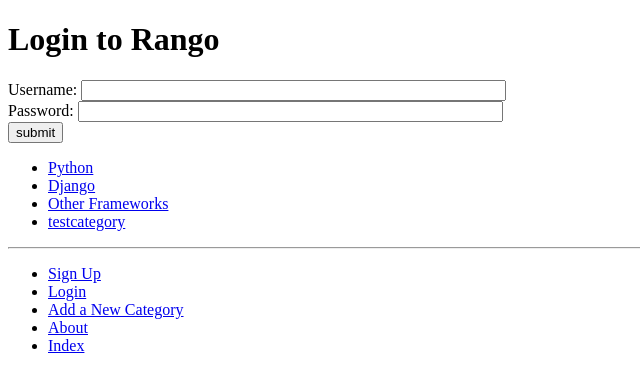
After one commit to theycallmepeter/tango_with_django_project, a Django app: page /rango/login/ in a window 1280 px wide. The commit adds this page. Shown: the top 392 px of the page, without its empty margins (0-640 px from the left). Run offline with Django 3.2, Linux system fonts and the light colour scheme; data comes from the database, SQL or seed files in the repository; both versions use the stored data as it was after the commit.

Commit message:
Chapter 9 complete, user login, logout, restricted pages

```diff
--- a/rango/urls.py
+++ b/rango/urls.py
@@ -12,4 +12,7 @@ urlpatterns = [
     url(r'^category/(?P<category_name_slug>[\w\-]+)/$',
         views.show_category, name='show_category'),
     url(r'^register/$', views.register, name='register'),
+    url(r'^login/$', views.user_login, name='login'),
+    url(r'^restricted/', views.restricted, name='restricted'),
+    url(r'^logout/$', views.user_logout, name='logout'),
 ]
--- a/rango/views.py
+++ b/rango/views.py
@@ -1,7 +1,11 @@
 from django.shortcuts import render
-from django.http import HttpResponse
+from django.http import HttpResponse, HttpResponseRedirect
 from rango.models import Category, Page
 from forms import CategoryForm, PageForm, UserForm, UserProfileForm
+from django.contrib.auth import authenticate, login, logout
+from django.core.urlresolvers import reverse
+from django.contrib.auth.decorators import login_required
+
 
 
 def index(request):
@@ -58,7 +62,7 @@ def show_category(request, category_name_slug):
 
     return render(request, 'rango/category.html', context_dict)
 
-
+@login_required
 def add_category(request):
     form = CategoryForm()
 
@@ -74,7 +78,7 @@ def add_category(request):
 
     return render(request, 'rango/add_category.html', {'form': form})
 
-
+@login_required
 def add_page(request, category_name_slug):
     try:
         category = Category.objects.get(slug=category_name_slug)
@@ -121,3 +125,30 @@ def register(request):
         profile_form = UserProfileForm()
 
     return render(request, 'rango/register.html', {'user_form': user_form, 'profile_form': profile_form, 'registered': registered})
+
+
+
+def user_login(request):
+	if request.method == 'POST':
+		username = request.POST.get('username')
+		password = request.POST.get('password')
+		user = authenticate(username=username, password=password)
+		if user:
+			if user.is_active:
+				login(request, user)
+				return HttpResponseRedirect(reverse('index'))
+			else:
+				return HttpResponse("Your Rango account is disabled.")
+		else:
+			print("Invalid login details: {0}, {1}".format(username, password))
+			return HttpResponse("Invalid login details supplied.")
+	else:
+		return render(request, 'rango/login.html', {})
+
+def user_logout(request):
+	logout(request)
+	return HttpResponseRedirect(reverse('index'))
+
+@login_required
+def restricted(request):
+	return render(request, 'rango/restricted.html', {})
--- a/tango_with_django_project/settings.py
+++ b/tango_with_django_project/settings.py
@@ -108,6 +108,7 @@ PASSWORD_HASHERS = (
     'django.contrib.auth.hashers.PBKDF2SHA1PasswordHasher',
 )
 
+LOGIN_URL = '/rango/login/'
 
 # Internationalization
 # https://docs.djangoproject.com/en/1.11/topics/i18n/
--- a/templates/rango/base.html
+++ b/templates/rango/base.html
@@ -25,10 +25,16 @@
 		<hr />
 		<div>
 			<ul>
-				<li><a href="{% url 'add_category' %}">Add New Category</a></li>
-				<li><a href="{% url 'about' %}">About</a></li>
-				<li><a href="{% url 'index' %}">Index</a></li>
-				<li><a href="{% url 'register' %}">Sign Up</a></li>
+				{% if user.is_authenticated %}
+					<li><a href="{% url 'restricted' %}">Restricted Page</a></li>
+					<li><a href="{% url 'logout' %}">Logout</a></li>
+				{% else %}
+					<li><a href="{% url 'register' %}">Sign Up</a></li>
+					<li><a href="{% url 'login' %}">Login</a></li>
+				{% endif %}
+					<li><a href="{% url 'add_category' %}">Add a New Category</a></li>
+					<li><a href="{% url 'about' %}">About</a></li>
+					<li><a href="{% url 'index' %}">Index</a></li>
 			</ul>
 		</div>
 	</body>
--- a/templates/rango/index.html
+++ b/templates/rango/index.html
@@ -9,7 +9,11 @@
 {% block body_block %}
 	<h1>Rango says...</h1>
 	<div>
-		hey there partner! <br/>
+		{% if user.is_authenticated %}
+			howdy {{ user.username }}!
+		{% else %}
+			hey there partner!
+		{% endif %}
 	</div>
 
 	<div>
--- /dev/null
+++ b/templates/rango/login.html
@@ -0,0 +1,18 @@
+{% extends 'rango/base.html' %}
+{% load staticfiles %}
+
+{% block title_block %}
+	Login
+{% endblock %}
+
+{% block body_block %}
+	<h1>Login to Rango</h1>
+	<form id="login_form" method="post" action="{% url 'login' %}">
+		{% csrf_token %}
+		Username: <input type="text" name="username" value="" size="50" />
+		<br />
+		Password: <input type="password" name="password" value="" size="50" />
+		<br />
+		<input type="submit" value="submit" />
+	</form>
+{% endblock %}
```
Also changed, not shown: templates/rango/restricted.html (added, +10 -0 lines), db.sqlite3.
